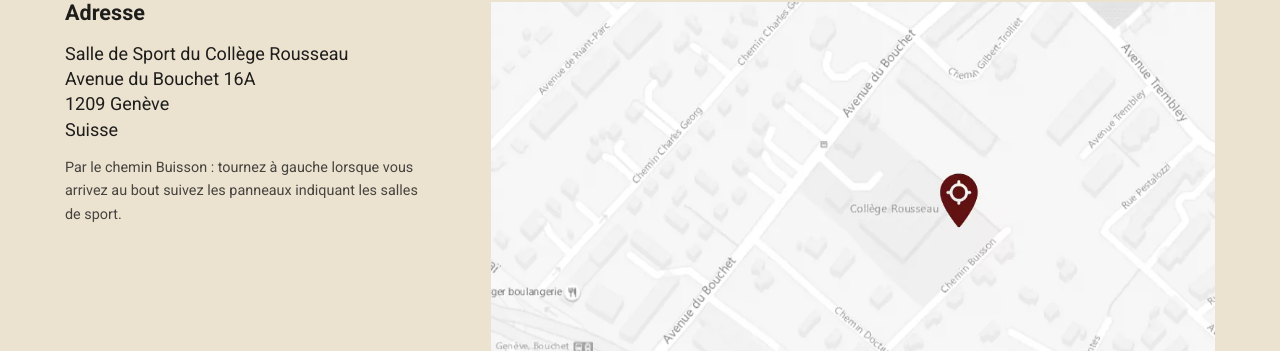
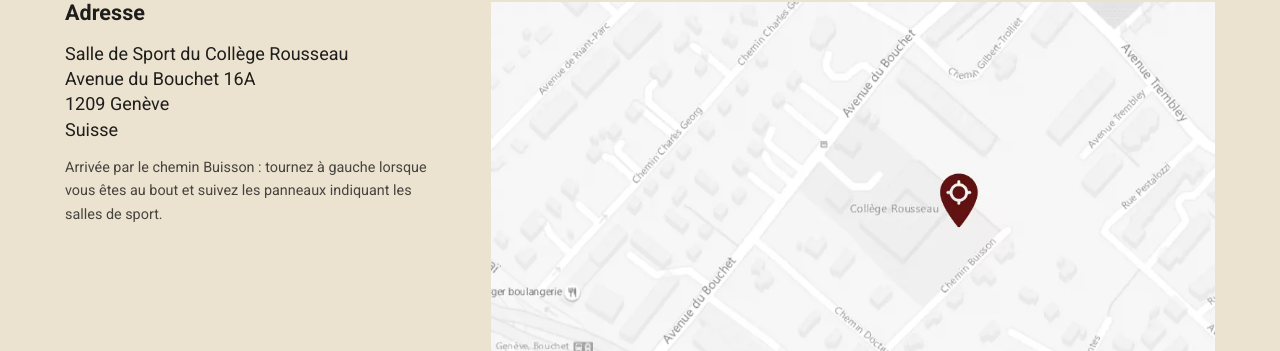
Before and after one commit to ntopulos/fivv-gva, a Jekyll site: the page built from docs/index.md, in a window 1280 px wide and 900 px high, scrolled down 4126 px. Shown: the part 101-452 px from the top of the window. Built offline with Jekyll 4.4.1, drawn with Linux system fonts in a browser that asks for light colours.

Commit message:
Edit arrival

```diff
--- a/docs/index.md
+++ b/docs/index.md
@@ -63,7 +63,7 @@ contact:
       - +41 (0) 79 845 81 72
       - +33 (0) 6 01 41 91 14
     email: thaddeemieusset@gmail.com
-  arrival: "Par le chemin Buisson&nbsp;: tournez à gauche lorsque vous arrivez au bout suivez les panneaux indiquant les salles de sport."
+  arrival: "Arrivée par le chemin Buisson&nbsp;: tournez à gauche lorsque vous êtes au bout et suivez les panneaux indiquant les salles de sport."
 banking-details:
   name: PostFinance Ltd
   iban: CH40 0900 0000 1741 2189 5
```
